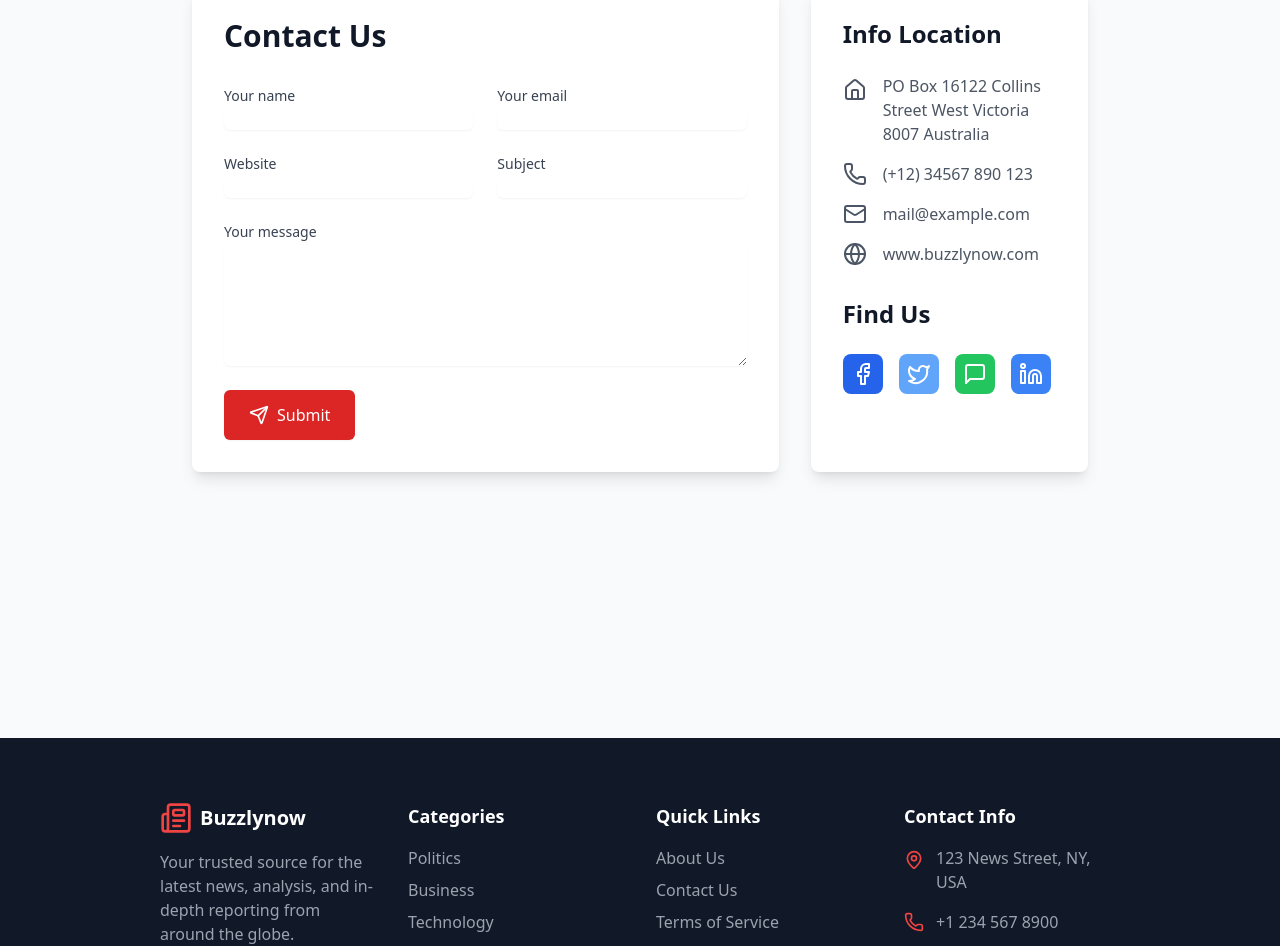
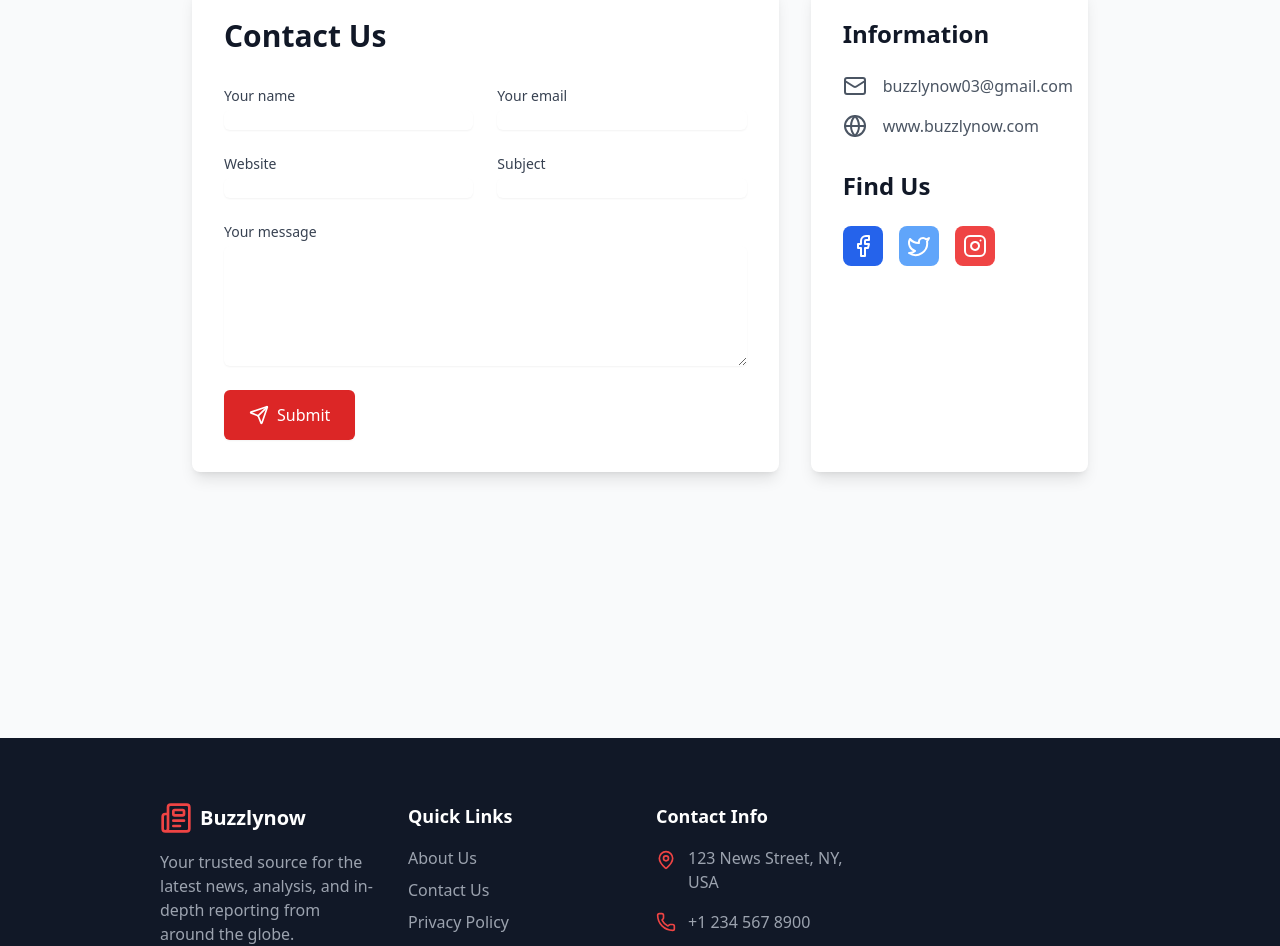
Before and after one commit to Anishkhan15/buzly, a React (Create React App) app in the folder front-end/: page /contact in a window 1280 px wide. Shown: the part 194-1140 px from the top of the page. Built offline with nearby package versions, Linux system fonts and the light colour scheme.

Commit message:
Initial commit

```diff
--- a/front-end/public/index.html
+++ b/front-end/public/index.html
@@ -2,14 +2,14 @@
 <html lang="en">
   <head>
     <meta charset="utf-8" />
-    <link rel="icon" href="%PUBLIC_URL%/favicon.ico" />
+    <link rel="icon" href="%PUBLIC_URL%/logo-remove.png" />
     <meta name="viewport" content="width=device-width, initial-scale=1" />
     <meta name="theme-color" content="#000000" />
     <meta
       name="description"
       content="Web site created using create-react-app"
     />
-    <link rel="apple-touch-icon" href="%PUBLIC_URL%/logo192.png" />
+    <link rel="apple-touch-icon" href="%PUBLIC_URL%/logo-remove.png" />
     <!--
       manifest.json provides metadata used when your web app is installed on a
       user's mobile device or desktop. See https://developers.google.com/web/fundamentals/web-app-manifest/
--- a/front-end/src/components/Contact.jsx
+++ b/front-end/src/components/Contact.jsx
@@ -1,5 +1,5 @@
 import React, { useState } from 'react';
-import { Home, Phone, Mail, Globe, Facebook, Twitter, Linkedin, Send, MessageSquare } from 'lucide-react';
+import { Home, Phone, Mail, Globe, Facebook, Twitter, Send, Instagram } from 'lucide-react';
 
 export default function Contact() {
   const [formData, setFormData] = useState({
@@ -109,20 +109,12 @@ export default function Contact() {
           {/* Info Section */}
           <div className="bg-white rounded-lg shadow-lg p-6 sm:p-8">
             <div className="mb-8">
-              <h2 className="text-2xl font-bold text-gray-900 mb-6">Info Location</h2>
+              <h2 className="text-2xl font-bold text-gray-900 mb-6">Information</h2>
               <div className="space-y-4">
-                <div className="flex items-start">
-                  <Home className="w-6 h-6 text-gray-600 mt-1 flex-shrink-0" />
-                  <p className="ml-4 text-gray-600">PO Box 16122 Collins Street West Victoria 8007 Australia</p>
-                </div>
-                <div className="flex items-center">
-                  <Phone className="w-6 h-6 text-gray-600 flex-shrink-0" />
-                  <p className="ml-4 text-gray-600">(+12) 34567 890 123</p>
-                </div>
                 <div className="flex items-center">
                   <Mail className="w-6 h-6 text-gray-600 flex-shrink-0" />
-                  <a href="mailto:mail@example.com" className="ml-4 text-gray-600 hover:text-blue-500 transition-colors">
-                    mail@example.com
+                  <a href="mailto:buzzlynow03@gmail.com" className="ml-4 text-gray-600 hover:text-blue-500 transition-colors">
+                    buzzlynow03@gmail.com
                   </a>
                 </div>
                 <div className="flex items-center">
@@ -137,17 +129,20 @@ export default function Contact() {
             <div>
               <h2 className="text-2xl font-bold text-gray-900 mb-6">Find Us</h2>
               <div className="flex space-x-4">
-                <a href="#" className="p-2 bg-blue-600 text-white rounded-lg hover:bg-blue-700 transition-colors">
+                <a  href="https://www.facebook.com/"
+  target="_blank"
+  rel="noopener noreferrer" className="p-2 bg-blue-600 text-white rounded-lg hover:bg-blue-700 transition-colors">
                   <Facebook className="w-6 h-6" />
                 </a>
-                <a href="#" className="p-2 bg-blue-400 text-white rounded-lg hover:bg-blue-500 transition-colors">
+                <a href="https://x.com/buzzlynow03"
+  target="_blank"
+  rel="noopener noreferrer" className="p-2 bg-blue-400 text-white rounded-lg hover:bg-blue-500 transition-colors">
                   <Twitter className="w-6 h-6" />
                 </a>
-                <a href="#" className="p-2 bg-green-500 text-white rounded-lg hover:bg-green-600 transition-colors">
-                  <MessageSquare className="w-6 h-6" />
-                </a>
-                <a href="#" className="p-2 bg-blue-500 text-white rounded-lg hover:bg-blue-600 transition-colors">
-                  <Linkedin className="w-6 h-6" />
+                <a   href="https://www.instagram.com/buzzly.now/"
+  target="_blank"
+  rel="noopener noreferrer"  className="p-2 bg-red-500 text-white rounded-lg hover:bg-red-600 transition-colors">
+                  <Instagram className="w-6 h-6" />
                 </a>
               </div>
             </div>
--- a/front-end/src/components/Footer.jsx
+++ b/front-end/src/components/Footer.jsx
@@ -1,4 +1,5 @@
 import React from 'react';
+import { Link } from 'react-router-dom';
 import { Facebook, Twitter, Youtube, Instagram, MapPin, Phone, Mail, Newspaper } from 'lucide-react';
 
 function Footer() {
@@ -38,7 +39,7 @@ function Footer() {
           </div>
 
           {/* Categories */}
-          <div>
+          {/* <div>
             <h3 className="text-lg font-semibold mb-4">Categories</h3>
             <ul className="space-y-2">
               {['Politics', 'Business', 'Technology', 'Entertainment', 'Sports', 'World', 'Health'].map((category) => (
@@ -49,17 +50,35 @@ function Footer() {
                 </li>
               ))}
             </ul>
-          </div>
+          </div> */}
 
           {/* Quick Links */}
           <div>
   <h3 className="text-lg font-semibold mb-4">Quick Links</h3>
   <ul className="space-y-2">
-              {['About Us', 'Contact Us', 'Terms of Service', 'Privacy Policy', 'Advertise', 'Career'].map((link) => (
-                <li key={link}>
-                  <a href="#" className="text-gray-400 hover:text-red-500 transition-colors">
-                    {link}
+    {[
+      { name: 'About Us', path: '/about' },
+      { name: 'Contact Us', path: '/contact' },
+      { name: 'Privacy Policy', path: '/privacy-policy.pdf', isExternal: true },
+    ].map((link) => (
+      <li key={link.name}>
+        {link.isExternal ? (
+          <a
+            href={link.path}
+            target="_blank"
+            rel="noopener noreferrer"
+            className="text-gray-400 hover:text-red-500 transition-colors"
+          >
+            {link.name}
           </a>
+        ) : (
+          <Link
+            to={link.path}
+            className="text-gray-400 hover:text-red-500 transition-colors"
+          >
+            {link.name}
+          </Link>
+        )}
       </li>
     ))}
   </ul>
```
Also changed, not shown: front-end/public/logo-remove.png (added), 1 other file (tests, documents, lock files or other folders). Lines whose indentation alone changed are shown as unchanged.
